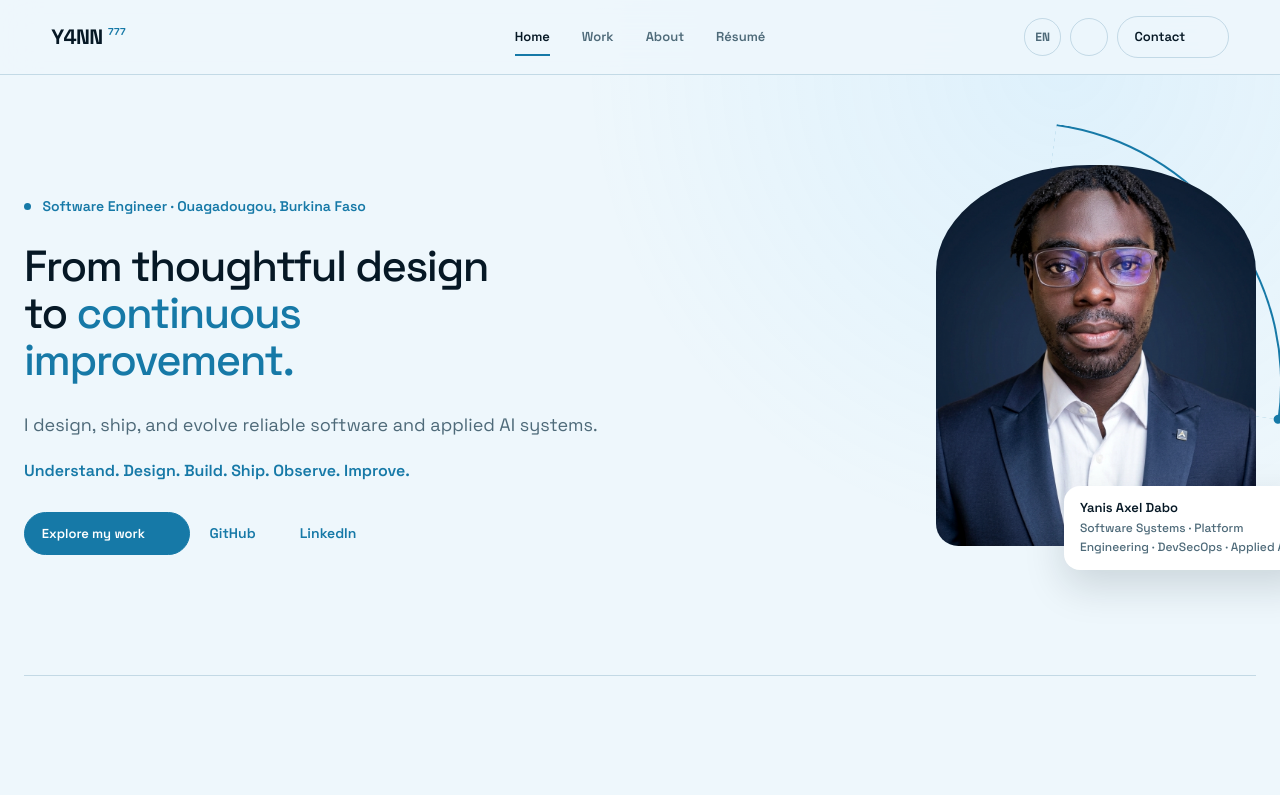
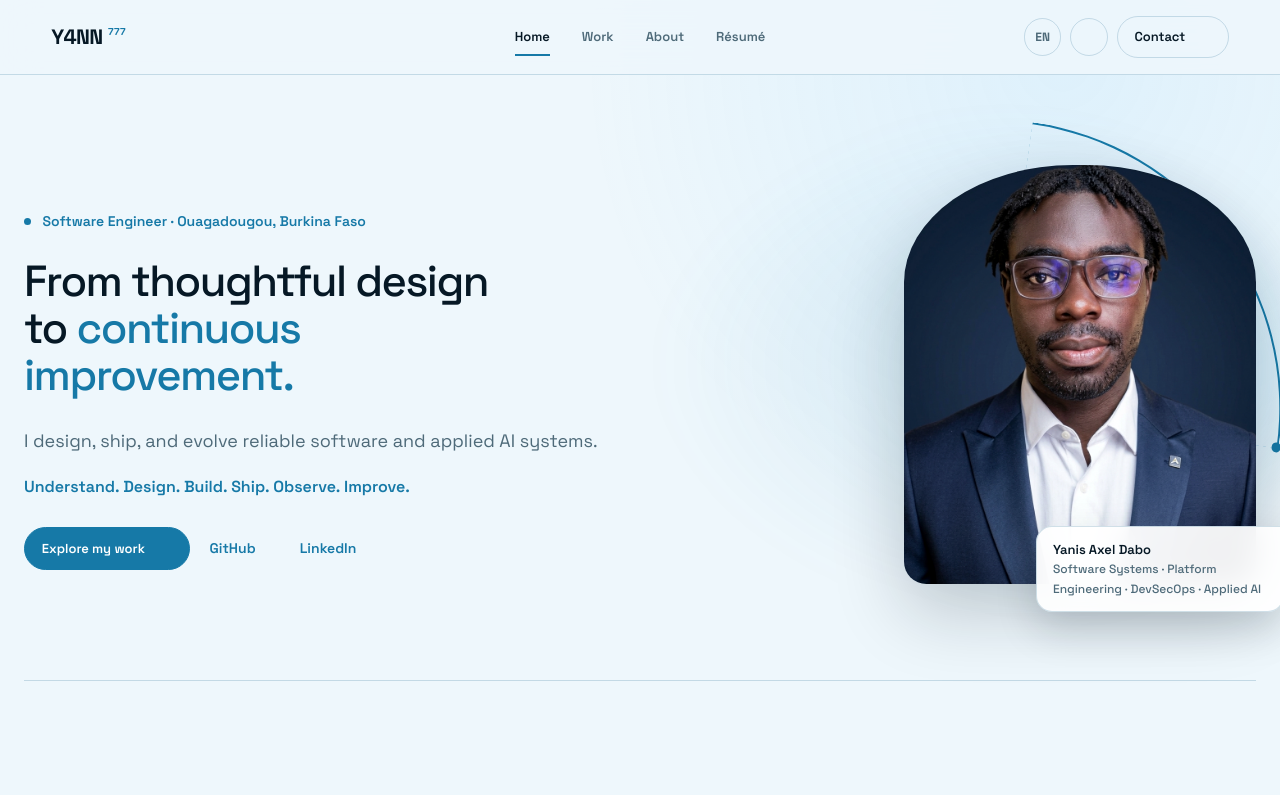
Before and after one commit to Y4NN777/portfolio, a Next.js app: page / in a window 1280 px wide. Shown: the top 795 px of the page. Built offline with nearby package versions, Linux system fonts and the light colour scheme; no server answers; some icons are missing.

Commit message:
refine home hero composition

```diff
--- a/src/app/identity.css
+++ b/src/app/identity.css
@@ -155,14 +155,15 @@
 .flow-footer { width: min(calc(100% - 3rem), 78rem); margin-inline: auto; }
 
 .flow-home-hero {
+  position: relative;
   display: grid;
-  grid-template-columns: minmax(0, 1.18fr) minmax(16rem, .48fr);
-  gap: clamp(3rem, 7vw, 6.5rem);
+  grid-template-columns: minmax(0, 1.08fr) minmax(19rem, .58fr);
+  gap: clamp(1.5rem, 4vw, 4rem);
   align-items: center;
   min-height: 0;
-  padding: clamp(4rem, 7vw, 6rem) 0;
+  padding: clamp(4rem, 7vw, 6rem) 0 clamp(3.25rem, 5vw, 4.5rem);
 }
-.flow-home-copy { max-width: 48rem; }
+.flow-home-copy { position: relative; z-index: 2; max-width: 48rem; }
 .flow-eyebrow { display: flex; align-items: center; gap: .7rem; color: var(--flow-accent); font-size: var(--flow-type-label); font-weight: 600; }
 .flow-eyebrow span { width: .46rem; height: .46rem; border-radius: 50%; background: var(--flow-accent); }
 .flow-home-copy h1 {
@@ -180,7 +181,15 @@
 @keyframes flow-cursor { 50% { opacity: 0; } }
 .flow-actions { display: flex; align-items: center; gap: 1.25rem; margin-top: 1.8rem; }
 
-.flow-portrait-wrap { position: relative; justify-self: end; width: min(100%, 20rem); padding-bottom: 2.5rem; }
+.flow-portrait-wrap { position: relative; z-index: 2; justify-self: end; width: min(100%, 22rem); padding-bottom: 2rem; }
+.flow-portrait-wrap::before {
+  position: absolute;
+  inset: -8% -12% -5% -72%;
+  border-radius: 50%;
+  background: radial-gradient(ellipse at 78% 46%, rgba(83, 192, 251, .19), rgba(22, 121, 167, .07) 38%, transparent 70%);
+  filter: blur(22px);
+  content: "";
+}
 .flow-portrait {
   position: relative;
   z-index: 1;
@@ -188,6 +197,7 @@
   overflow: hidden;
   border-radius: 48% 48% 1.4rem 1.4rem / 28% 28% 1.4rem 1.4rem;
   background: var(--flow-soft);
+  box-shadow: 0 1.8rem 4.5rem rgba(2, 20, 30, .2);
 }
 .flow-portrait img { object-fit: cover; filter: saturate(.88) contrast(1.03); }
 .flow-portrait-line {
@@ -202,7 +212,7 @@
   transform: rotate(8deg);
 }
 .flow-portrait-line::after { position: absolute; right: -.3rem; bottom: -.25rem; width: .6rem; height: .6rem; border-radius: 50%; background: var(--flow-accent); content: ""; }
-.flow-portrait-wrap > p { position: absolute; z-index: 2; right: -3.5rem; bottom: 1rem; width: 15.5rem; padding: .8rem 1rem; border-radius: 1rem 0 1rem 1rem; background: var(--flow-surface); font-size: var(--flow-type-small); font-weight: 600; box-shadow: 0 1rem 2.5rem rgba(3, 24, 35, .15); }
+.flow-portrait-wrap > p { position: absolute; z-index: 2; right: -1.75rem; bottom: .25rem; width: 15.5rem; padding: .8rem 1rem; border: 1px solid var(--flow-line); border-radius: 1rem 0 1rem 1rem; background: color-mix(in srgb, var(--flow-surface) 94%, transparent); font-size: var(--flow-type-small); font-weight: 600; box-shadow: 0 1rem 2.5rem rgba(3, 24, 35, .18); backdrop-filter: blur(14px); }
 .flow-portrait-wrap > p span { color: var(--flow-muted); font-size: .75rem; font-weight: 500; }
 
 .flow-home-experience {
@@ -399,7 +409,7 @@
   .flow-project-index { grid-template-columns: repeat(2, minmax(0, 1fr)); }
   .flow-header { grid-template-columns: 1fr auto; }
   .flow-nav { order: 3; grid-column: 1 / -1; justify-content: center; padding-top: .65rem; }
-  .flow-home-hero { grid-template-columns: 1fr minmax(15rem, .5fr); gap: 3rem; min-height: 0; }
+  .flow-home-hero { grid-template-columns: 1fr minmax(17rem, .55fr); gap: 2rem; min-height: 0; }
   .flow-project-rows article { grid-template-columns: 1fr .85fr auto; }
   .flow-row-tech { display: none; }
   .flow-case-content { grid-template-columns: minmax(8rem, .35fr) repeat(2, 1fr); }
```
